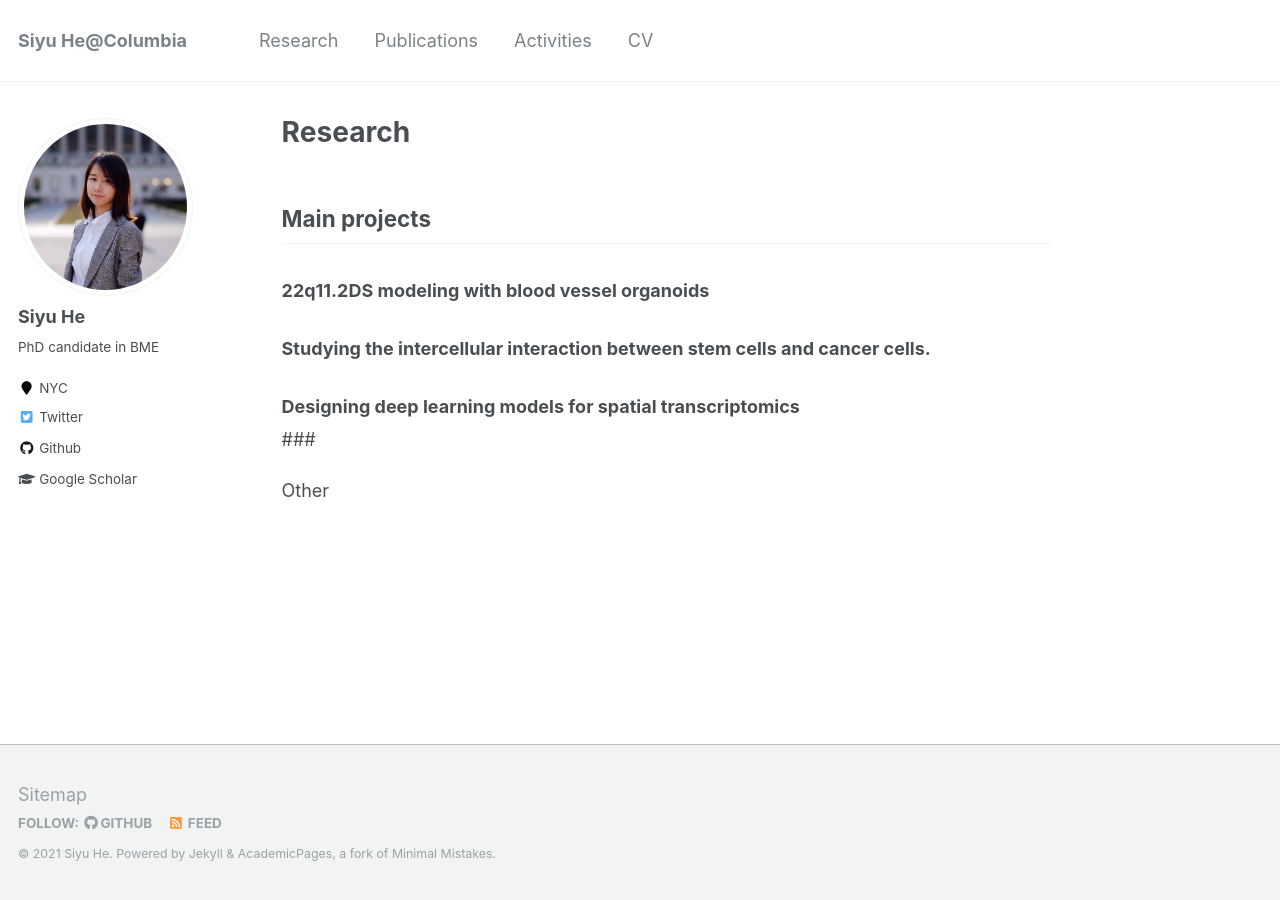
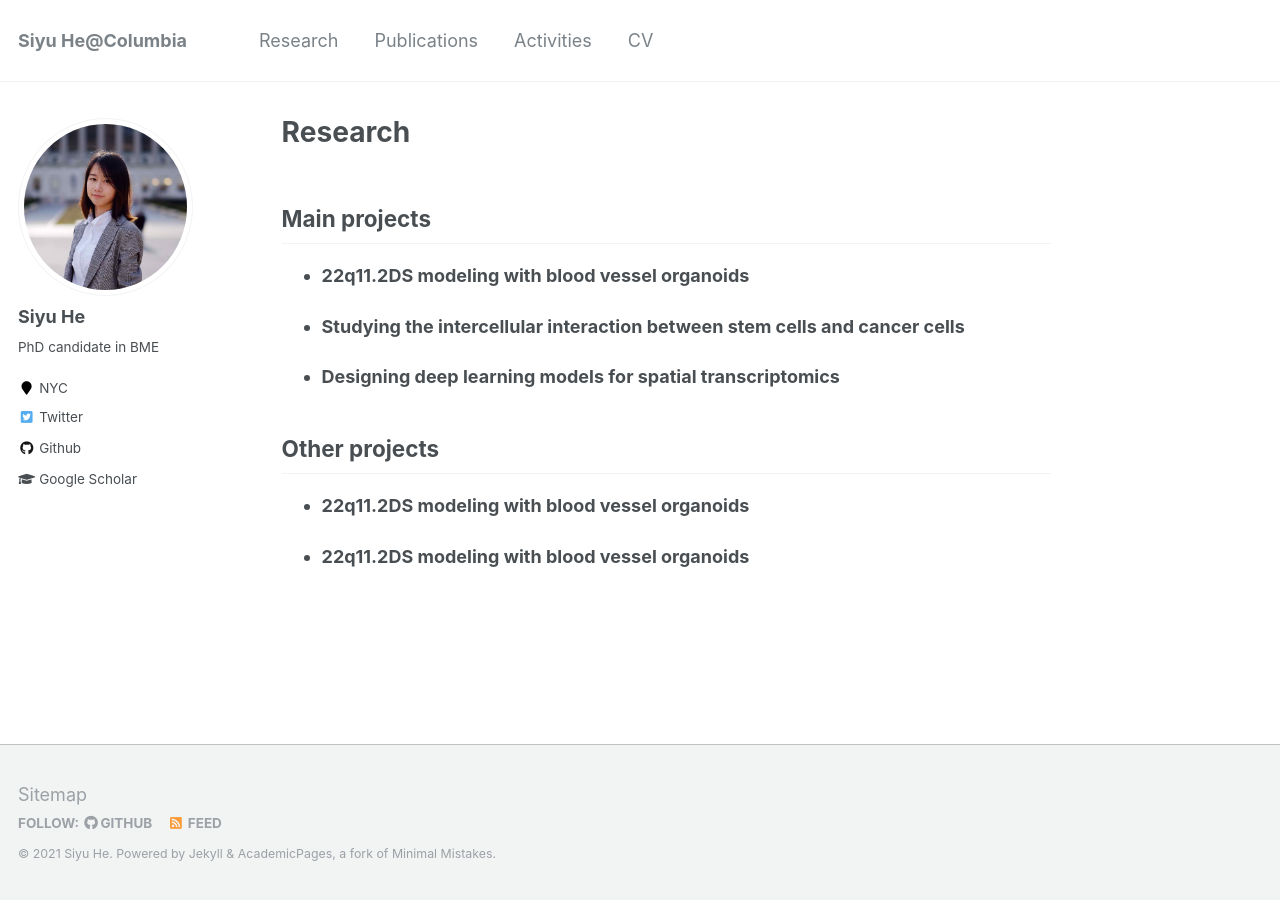
Before and after one commit to siyuh/he-siyu.github.io, a Jekyll site: the page built from _pages/research.md, in a window 1280 px wide. Built offline with Jekyll 4.4.1, drawn with Linux system fonts in a browser that asks for light colours.

Commit message:
Update research.md

```diff
--- a/_pages/research.md
+++ b/_pages/research.md
@@ -7,13 +7,15 @@ author_profile: true
 ---
 
 Main projects
----
-### 22q11.2DS modeling with blood vessel organoids
+----
+* **22q11.2DS modeling with blood vessel organoids**
 
-### Studying the intercellular interaction between stem cells and cancer cells.
+* **Studying the intercellular interaction between stem cells and cancer cells**
 
-### Designing deep learning models for spatial transcriptomics
+* **Designing deep learning models for spatial transcriptomics**
 
-###
+Other projects
+----
+* **22q11.2DS modeling with blood vessel organoids**
 
-Other
+* **22q11.2DS modeling with blood vessel organoids**
```
